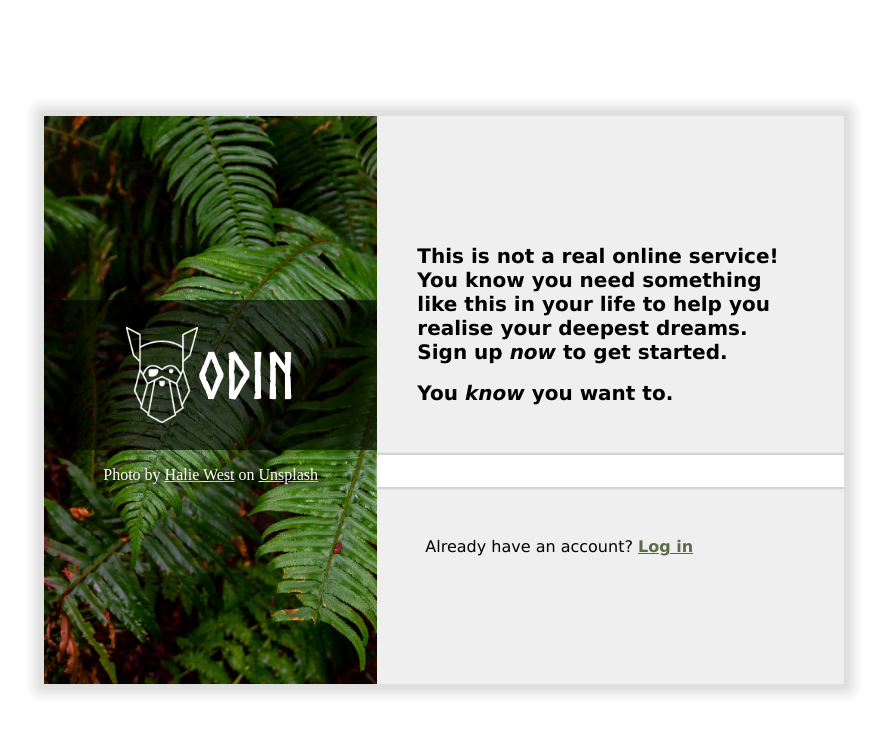
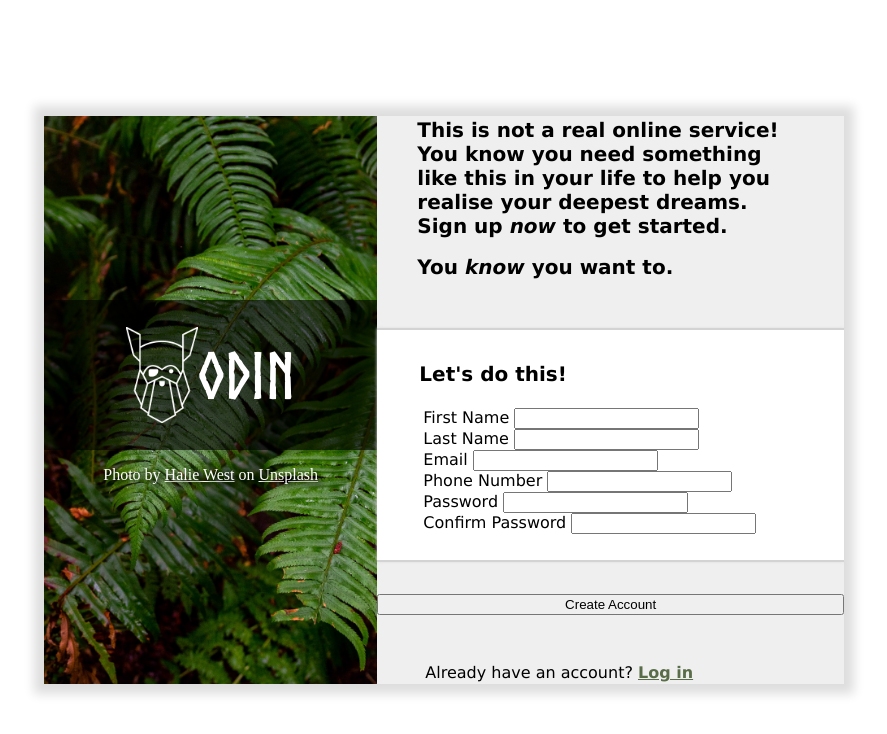
Before and after one commit to billyx86/sign-up-form, a plain HTML site: page index.html in a window 1280 px wide. Shown: the whole page, without its empty margins (196-1083 px from the left). Drawn offline with Linux system fonts and the light colour scheme.

Commit message:
Make form elements

```diff
--- a/index.html
+++ b/index.html
@@ -24,9 +24,41 @@
             </div>
             <div class="form-container">
                 <form action="#" method="get">
+                    <h2>Let's do this!</h2>
+                    <fieldset>
+                        <div class="form-cell">
+                            <label for="first-name">First Name</label>
+                            <input name="first-name" id="first-name" type="text">
+                        </div>
 
+                        <div class="form-cell">
+                            <label for="last-name">Last Name</label>
+                            <input name="last-name" id="last-name" type="text">
+                        </div>
+
+                        <div class="form-cell">
+                            <label for="last-name">Email</label>
+                            <input name="email" id="email" type="email">
+                        </div>
+
+                        <div class="form-cell">
+                            <label for="number">Phone Number</label>
+                            <input name="number" id="number" type="phone" maxlength="11">
+                        </div>
+
+                        <div class="form-cell">
+                            <label for="password">Password</label>
+                            <input name="password" id="password" type="password" minlength="8">
+                        </div>
+
+                        <div class="form-cell">
+                            <label for="confirm-password">Confirm Password</label>
+                            <input name="confirm-password" id="confirm-password" type="password" minlength="8">
+                        </div>
+                    </fieldset>
                 </form>
             </div>
+            <button type="submit">Create Account</button>
             <p>Already have an account? <a href="#">Log in</a></p>
         </div>
     </div>
--- a/style.css
+++ b/style.css
@@ -99,3 +99,11 @@ body {
     padding-left: 2em;
     padding-right: 2em;
 }
+
+.form-container h2 {
+    padding-left: 0.5em;
+}
+
+fieldset {
+    border: 0;
+}
```
